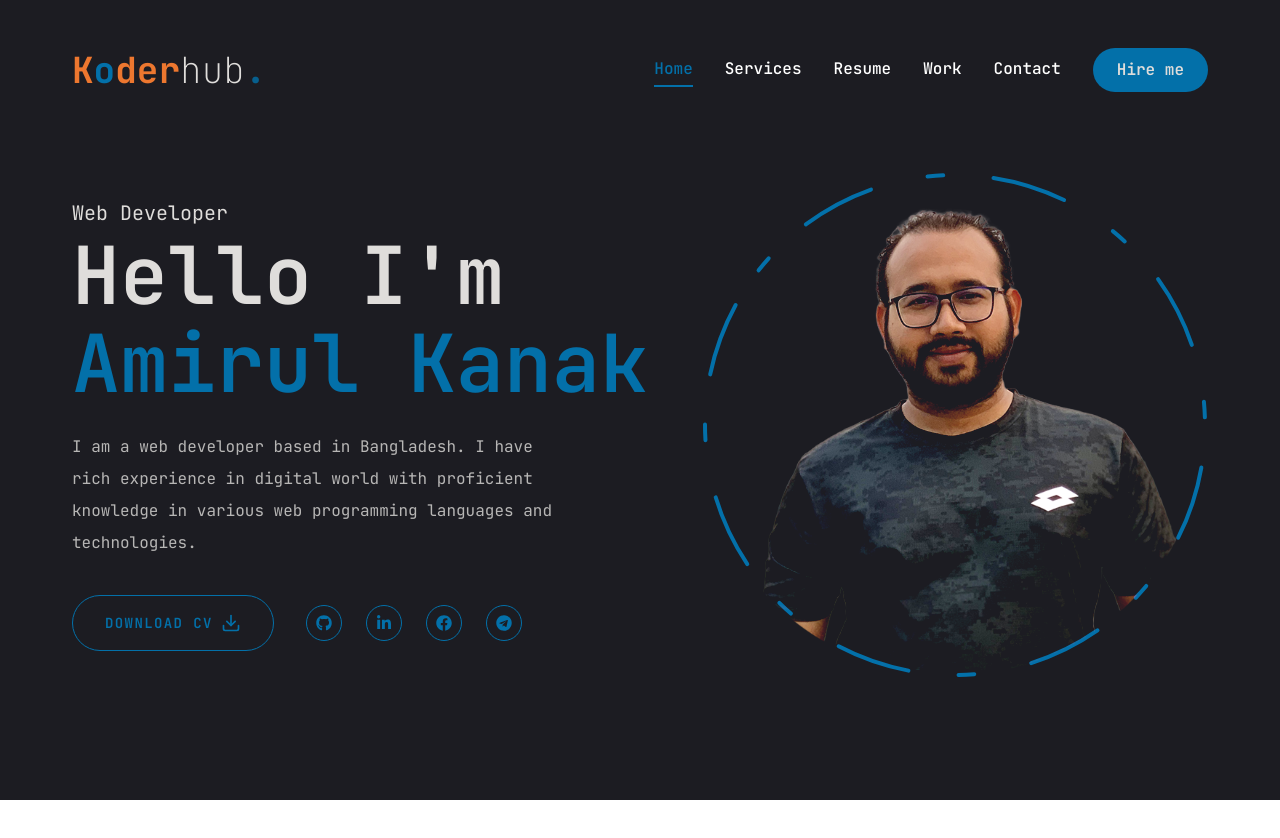
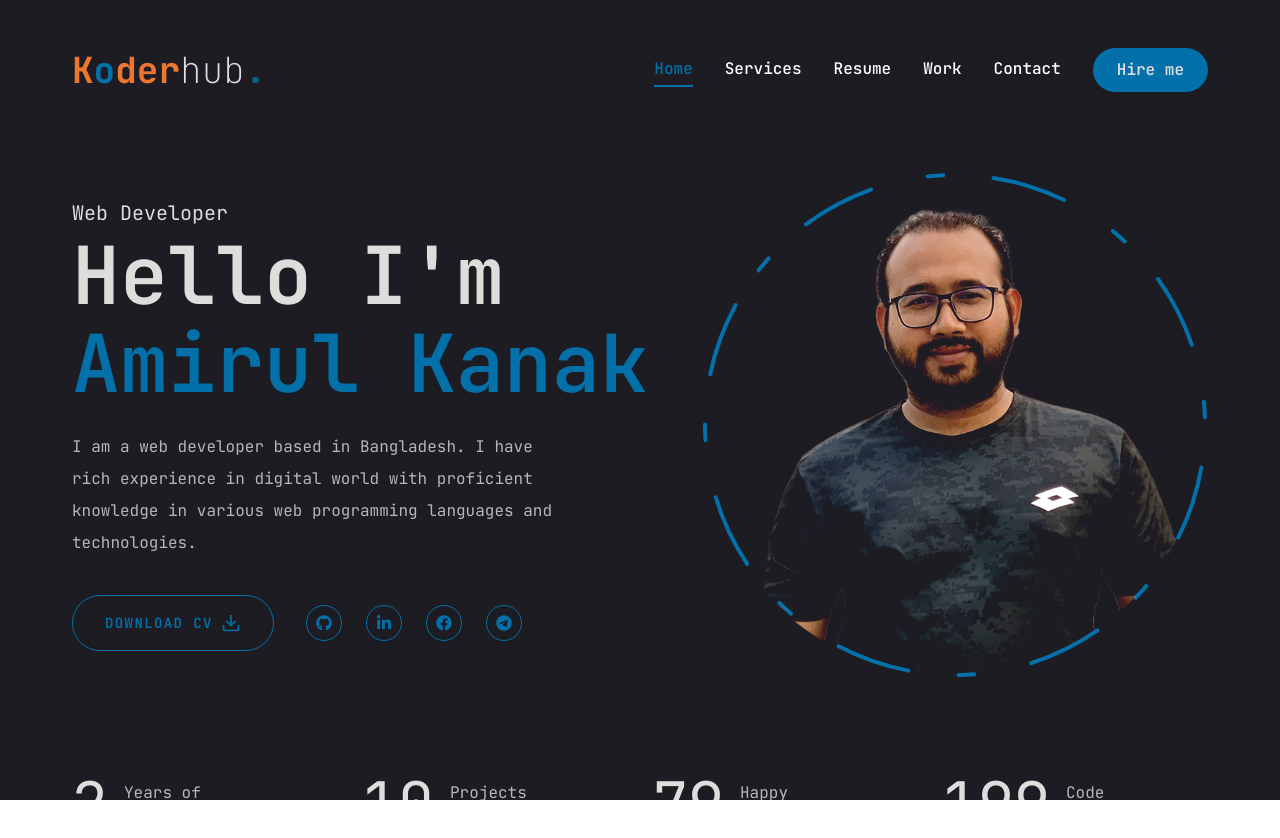
Before and after one commit to amirulkanak/amirul-portfolio, a Next.js app: page / in a window 1280 px wide. Shown: the top 838 px of the page. Before the commit the page ends 800 px from the top, so only its background shows below. Built offline with nearby package versions, Linux system fonts and the light colour scheme.

Commit message:
Home complete

```diff
--- a/package.json
+++ b/package.json
@@ -21,6 +21,7 @@
     "lucide-react": "^0.378.0",
     "next": "14.2.3",
     "react": "^18",
+    "react-countup": "^6.5.3",
     "react-dom": "^18",
     "react-icons": "^5.2.1",
     "tailwind-merge": "^2.3.0",
--- a/src/app/page.jsx
+++ b/src/app/page.jsx
@@ -1,5 +1,6 @@
 import Photo from '@/components/Photo';
 import Social from '@/components/Social';
+import Stats from '@/components/Stats';
 import { Button } from '@/components/ui/button';
 import { FiDownload } from 'react-icons/fi';
 
@@ -43,6 +44,7 @@
           </div>
         </div>
       </div>
+      <Stats />
     </section>
   );
 }
--- /dev/null
+++ b/src/components/Stats.jsx
@@ -0,0 +1,53 @@
+'use client';
+
+import CountUp from 'react-countup';
+
+const stats = [
+  {
+    num: 2,
+    text: 'Years of Experience',
+  },
+  {
+    num: 10,
+    text: 'Projects Completed',
+  },
+  {
+    num: 80,
+    text: 'Happy Clients',
+  },
+  {
+    num: 200,
+    text: 'Code commits',
+  },
+];
+
+const Stats = () => {
+  return (
+    <section className="pt-4 pb-12 xl:pt-0 xl:pb-0">
+      <div className="container mx-auto">
+        <div className="flex flex-wrap gap-6 mx-w-[80vw] mx-auto xl:max-w-none">
+          {stats.map((stat, index) => (
+            <div
+              key={index}
+              className="flex-1 flex gap-4 items-center justify-center xl:justify-start">
+              <CountUp
+                end={stat.num}
+                duration={5}
+                delay={2}
+                className="text-4xl xl:text-6xl font-extra-bold"
+              />
+              <span
+                className={`${
+                  stat.text.length < 15 ? 'max-w-[6.25rem]' : 'max-w-[9.375rem]'
+                } leading-snug text-secondary/80`}>
+                {stat.text}
+              </span>
+            </div>
+          ))}
+        </div>
+      </div>
+    </section>
+  );
+};
+
+export default Stats;
```
Also changed, not shown: 1 other file (tests, documents, lock files or other folders).
